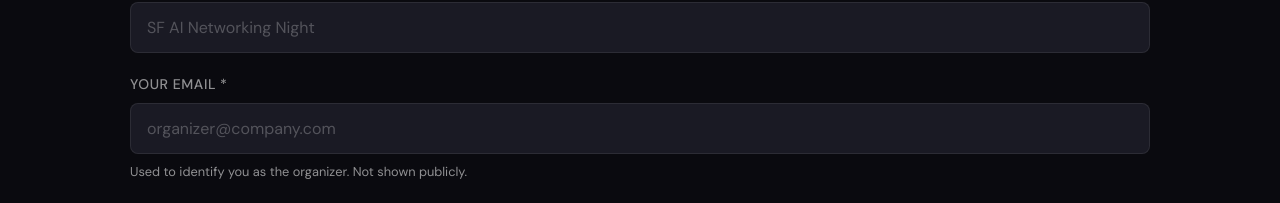
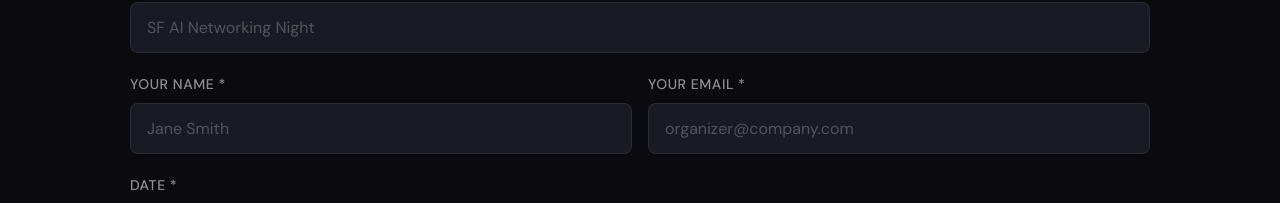
Before and after one commit to ShrutiSunilSawant/IceBreaker-AI-Networking-Platform, a React (Vite) app in the folder frontend/: page /create-event in a window 1280 px wide. Shown: the part 260-463 px from the top of the page. Built offline with nearby package versions, Linux system fonts and the light colour scheme; no server answers.

Commit message:
Show organizer name on event creation; add name field pre-filled from account

```diff
--- a/frontend/src/pages/CreateEvent.jsx
+++ b/frontend/src/pages/CreateEvent.jsx
@@ -6,7 +6,9 @@ import Navbar from '../components/Navbar'
 export default function CreateEvent() {
   const navigate = useNavigate()
   const stored = localStorage.getItem('platform_user')
-  const platformEmail = stored ? JSON.parse(stored).email : ''
+  const platformUser = stored ? JSON.parse(stored) : null
+  const platformEmail = platformUser?.email || ''
+  const platformName = platformUser?.display_name || ''
 
   const [form, setForm] = useState({
     name: '',
@@ -15,6 +17,7 @@ export default function CreateEvent() {
     endTime: '',
     location: '',
     description: '',
+    organizer_name: platformName,
     organizer_email: platformEmail,
   })
   const [loading, setLoading] = useState(false)
@@ -37,9 +40,10 @@ export default function CreateEvent() {
     if (!eventDate) missing.push('Date')
     if (!startTime) missing.push('Start time')
     if (!endTime) missing.push('End time')
-    if (!form.location) missing.push('Location')
+    if (!form.location) missing.push('Address')
     if (!form.description) missing.push('Description')
-    if (!form.organizer_email) missing.push('Organizer email')
+    if (!form.organizer_name) missing.push('Your name')
+    if (!form.organizer_email) missing.push('Your email')
     if (missing.length) { setError(`Please fill in: ${missing.join(', ')}`); return }
     if (endTime <= startTime) { setError('End time must be after start time.'); return }
     setLoading(true)
@@ -84,7 +88,12 @@ export default function CreateEvent() {
               Event created
             </div>
 
-            <h2 style={{ fontSize: '1.5rem', marginBottom: 8 }}>{created.name}</h2>
+            <h2 style={{ fontSize: '1.5rem', marginBottom: 6 }}>{created.name}</h2>
+            {form.organizer_name && (
+              <p style={{ color: 'var(--text-secondary)', fontSize: '0.9rem', marginBottom: 4 }}>
+                Organized by <strong style={{ color: 'var(--text)' }}>{form.organizer_name}</strong>
+              </p>
+            )}
             <p style={{ color: 'var(--text-secondary)', marginBottom: 28 }}>
               Your event is live. Share the link below with attendees.
             </p>
@@ -185,6 +194,16 @@ export default function CreateEvent() {
           />
         </div>
 
+        <div style={{ display: 'grid', gridTemplateColumns: '1fr 1fr', gap: '0 16px' }}>
+          <div className="field">
+            <label>Your name *</label>
+            <input
+              type="text"
+              placeholder="Jane Smith"
+              value={form.organizer_name}
+              onChange={update('organizer_name')}
+            />
+          </div>
           <div className="field">
             <label>Your email *</label>
             <input
@@ -193,7 +212,7 @@ export default function CreateEvent() {
               value={form.organizer_email}
               onChange={update('organizer_email')}
             />
-          <span className="hint">Used to identify you as the organizer. Not shown publicly.</span>
+          </div>
         </div>
 
         <div className="field">
```
Lines whose indentation alone changed are shown as unchanged.
